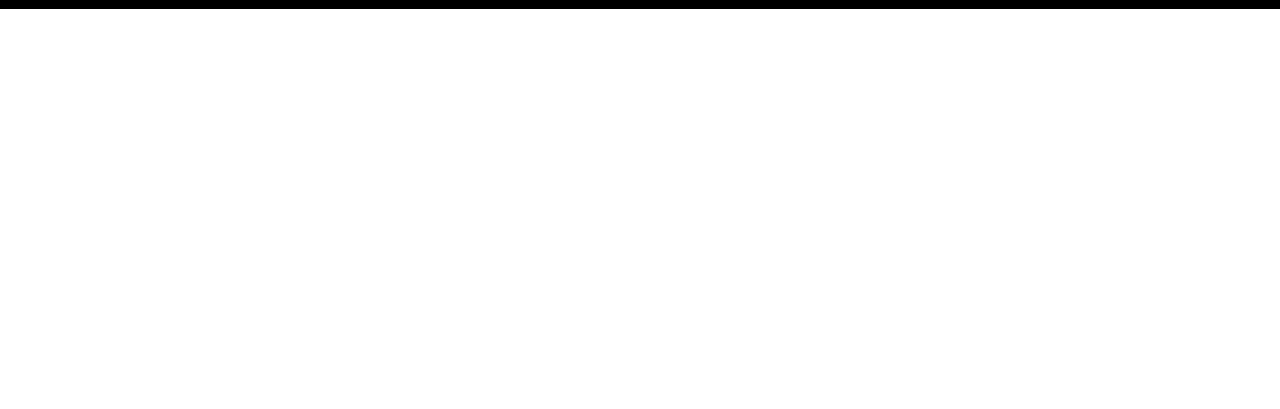
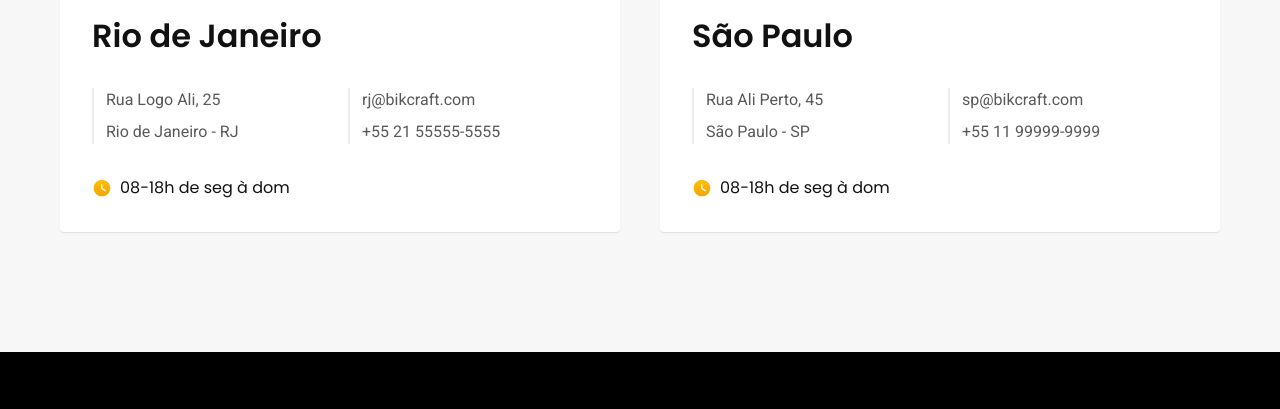
Before and after one commit to Fabio-Zanetti/bikcraft, a plain HTML site: page contato.html in a window 1280 px wide. Shown: the part 1427-1836 px from the top of the page. Before the commit the page ends 1436 px from the top, so only its background shows below. Drawn offline with Linux system fonts and the light colour scheme.

Commit message:
Criado parte de lojas

```diff
--- a/CSS/contato/lojas.css
+++ b/CSS/contato/lojas.css
@@ -0,0 +1,67 @@
+.lojas{
+  display: grid;
+  grid-template-columns: 1fr 1fr;
+  gap: 0 40px;
+  padding-top: 120px;
+  padding-bottom: 120px;
+}
+
+.lojas h2{
+  grid-column: 1/-1;
+  margin-bottom: 60px;
+}
+
+.lojas img{
+  border-radius: 4px 4px 0 0 ;
+}
+
+.lojas-item{
+  border-radius: 4px;
+  background: var(--cor-0);
+  box-shadow: 0 1px 1px rgba(0, 0, 0, 0.1);
+}
+
+.lojas-conteudo{
+  display: grid;
+  grid-template-columns: 1fr 1fr;
+  gap: 32px 16px;
+  padding: 32px;
+}
+
+.lojas-conteudo h3,
+.lojas-tempo{
+  grid-column: 1/-1;
+}
+
+.lojas-dados{
+  display: grid;
+  gap: 8px;
+  border-left: 2px solid var(--cor-2);
+  padding-left: 12px;
+}
+
+.lojas-tempo{
+  display: flex;
+  align-items: center;
+  gap: 8px;
+}
+
+@media(max-width:800px){
+  .lojas{
+    gap: 20px;
+    padding-top: 60px;
+    padding-bottom: 60px;
+  }
+  .lojas h2{
+    margin-bottom: 32px;
+  }
+  .lojas-conteudo{
+    grid-template-columns: 1fr;
+  }
+}
+
+@media(max-width:600px){
+  .lojas{
+    grid-template-columns: 1fr;
+  }
+}
--- a/contato.html
+++ b/contato.html
@@ -85,6 +85,43 @@
   </main>
   <!-- Fim Conteúdo -->
 
+  <!-- Início lojas -->
+  <article class="lojas container">
+    <h2 class="font-1-xxl">lojas locais<span class="cor-p1">.</span></h2>
+    <div class="lojas-item">
+      <img src="./img/lojas/rj.jpg" alt="mapa marcando o endereço em Rua Logo Ali, 25 - Rio de Janeiro - RJ">
+      <div class="lojas-conteudo">
+        <h3 class="font-1-xl">Rio de Janeiro</h3>
+        <div class="lojas-dados font-2-s cor-8">
+          <p>Rua Logo Ali, 25</p>
+          <p>Rio de Janeiro - RJ</p>
+        </div>
+        <div class="lojas-dados font-2-s cor-8">
+          <a href="mailto:rj@bikcraft.com">rj@bikcraft.com</a>
+          <a href="tel:+5521555555555">+55 21 55555-5555</a>
+        </div>
+        <p class="lojas-tempo font-1-s"><img src="./img/icones/horario.svg" alt="">08-18h de seg à dom</p>
+      </div>
+    </div>
+
+    <div class="lojas-item">
+      <img src="./img/lojas/sp.jpg" alt="mapa marcando o endereço em Rua Ali Perto, 45 - São Paulo - SP">
+      <div class="lojas-conteudo">
+        <h3 class="font-1-xl">São Paulo</h3>
+        <div class="lojas-dados font-2-s cor-8">
+          <p>Rua Ali Perto, 45</p>
+          <p>São Paulo - SP</p>
+        </div>
+        <div class="lojas-dados font-2-s cor-8">
+          <a href="mailto:sp@bikcraft.com">sp@bikcraft.com</a>
+          <a href="tel:+5511999999999">+55 11 99999-9999</a>
+        </div>
+        <p class="lojas-tempo font-1-s"><img src="./img/icones/horario.svg" alt="">08-18h de seg à dom</p>
+      </div>
+    </div>
+  </article>
+  <!-- Fim lojas -->
+
   <!-- Início rodapé -->
   <footer class="footer-bg">
     <div class="footer container">
```
